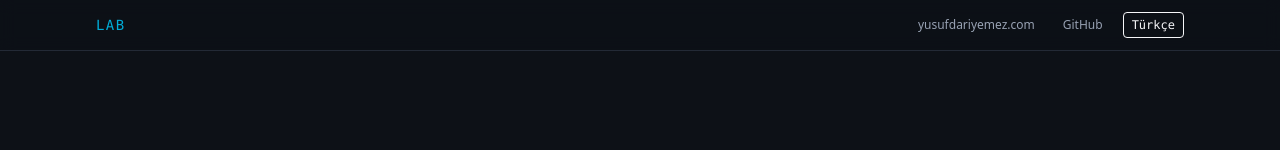
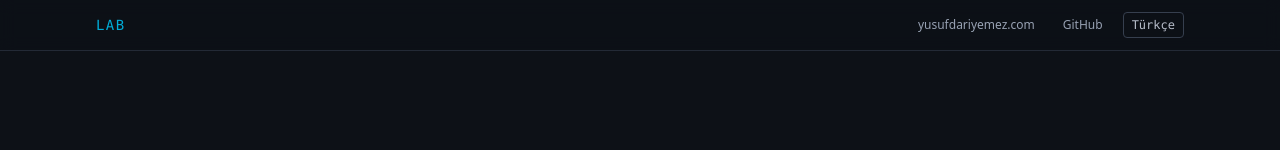
Before and after one commit to YusufDrymz/lab, a Vue app: page / in a window 1280 px wide. Shown: the top 150 px of the page. Built offline with nearby package versions, Linux system fonts and the light colour scheme.

Commit message:
style: define the ink steps the components were already using
text-ink-500, text-ink-300, border-ink-700 and border-ink-500 appear 56 times
and Tailwind emitted no rule for any of them, so those elements inherited
their parent's colour instead of the tone they asked for.

```diff
--- a/src/styles/main.css
+++ b/src/styles/main.css
@@ -11,10 +11,21 @@
  *   danger     lost, poisoned, dead
  */
 @theme {
+  /*
+   * The ramp is complete on purpose. `text-ink-500`, `text-ink-300`,
+   * `border-ink-700` and `border-ink-500` are used 56 times across the
+   * components, and Tailwind emitted no rule for any of them: an undefined
+   * token is not an error, it is simply nothing, so those elements silently
+   * inherited their parent's colour. The three steps added here interpolate
+   * the ones that were already there.
+   */
   --color-ink-50: #f6f7f9;
   --color-ink-200: #d7dbe2;
+  --color-ink-300: #b7beca;
   --color-ink-400: #98a2b3;
+  --color-ink-500: #717b8d;
   --color-ink-600: #4a5567;
+  --color-ink-700: #363f4e;
   --color-ink-800: #232a36;
   --color-ink-900: #151a23;
   --color-ink-950: #0d1117;
```
